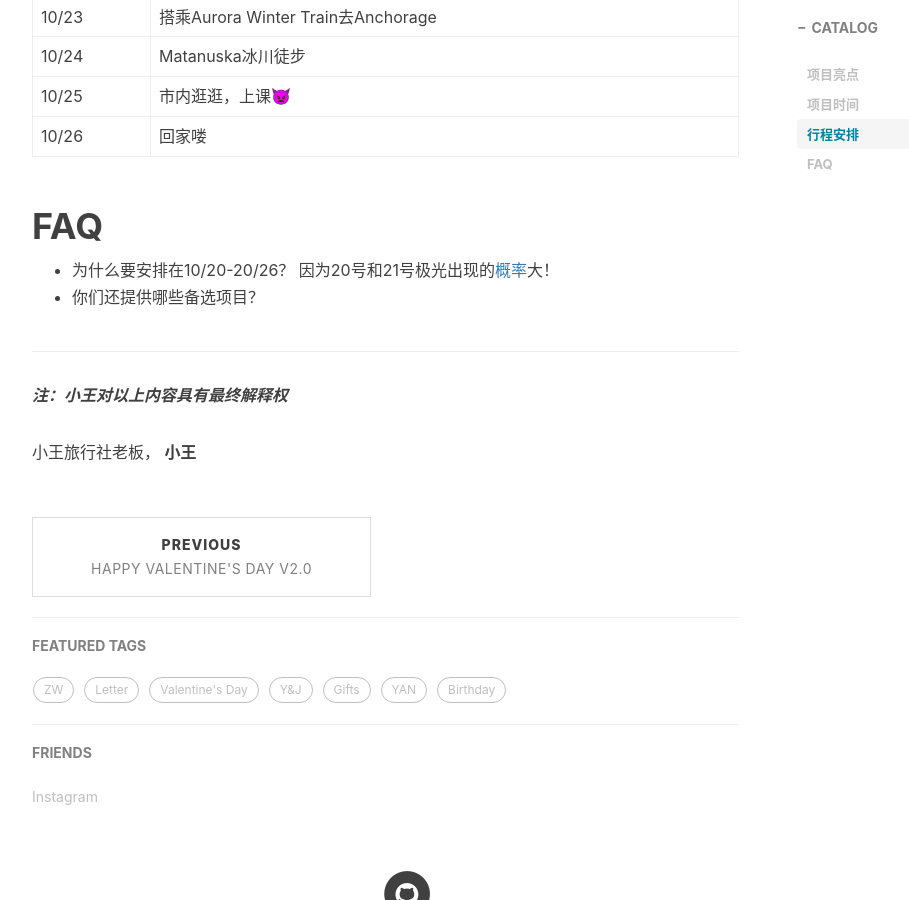
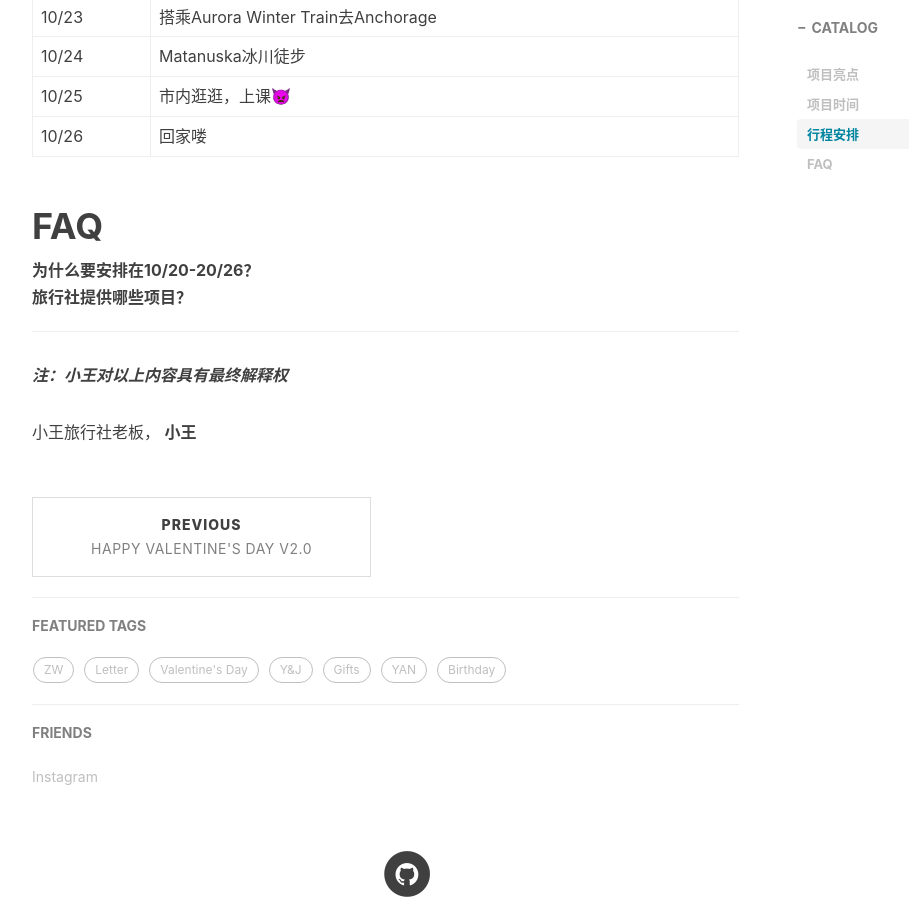
Before and after one commit to project106/project106.github.io, a Jekyll site: the page built from _posts/2022-10-07-Birthday.md, in a window 1280 px wide and 900 px high, scrolled down 1110 px. Shown: the whole window, without its empty margins (233-1142 px from the left). Built offline with Jekyll 4.4.1, drawn with Linux system fonts in a browser that asks for light colours; nearby versions of some CDN libraries; comment, search, counter and statistics services are not loaded.

Commit message:
Update 2022-10-07-Birthday.md

```diff
--- a/_posts/2022-10-07-Birthday.md
+++ b/_posts/2022-10-07-Birthday.md
@@ -63,8 +63,13 @@
 </table>
 
 # FAQ
-- 为什么要安排在10/20-20/26？ 因为20号和21号极光出现的[概率](https://www.gi.alaska.edu/monitors/aurora-forecast)大！
-- 你们还提供哪些备选项目？
+<details><summary><b>为什么要安排在10/20-20/26？</b></summary>
+<p>因为20号和21号极光出现的<a href="https://www.gi.alaska.edu/monitors/aurora-forecast">概率</a>大！</p>
+</details>
+
+<details><summary><b>旅行社提供哪些项目？</b></summary>
+<p>TBD</p>
+</details>
 
 -------------------------
 
```
